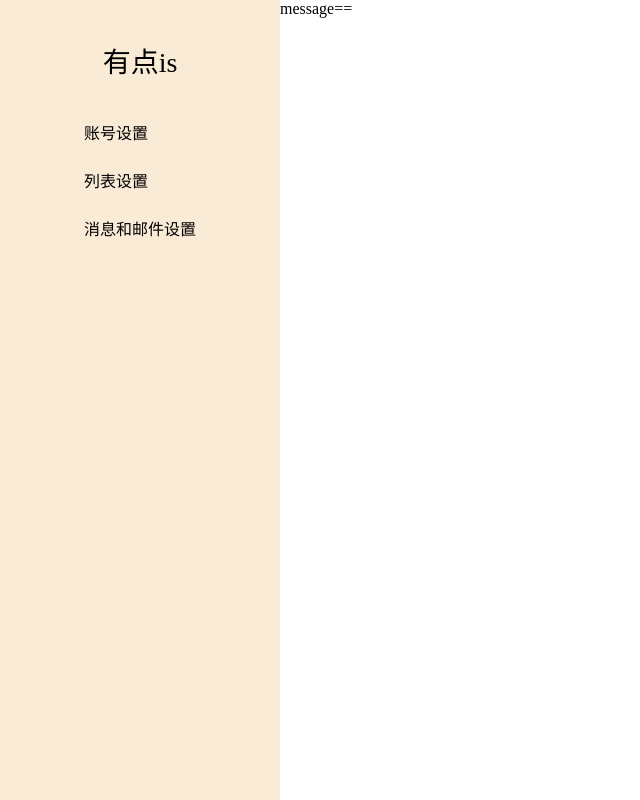
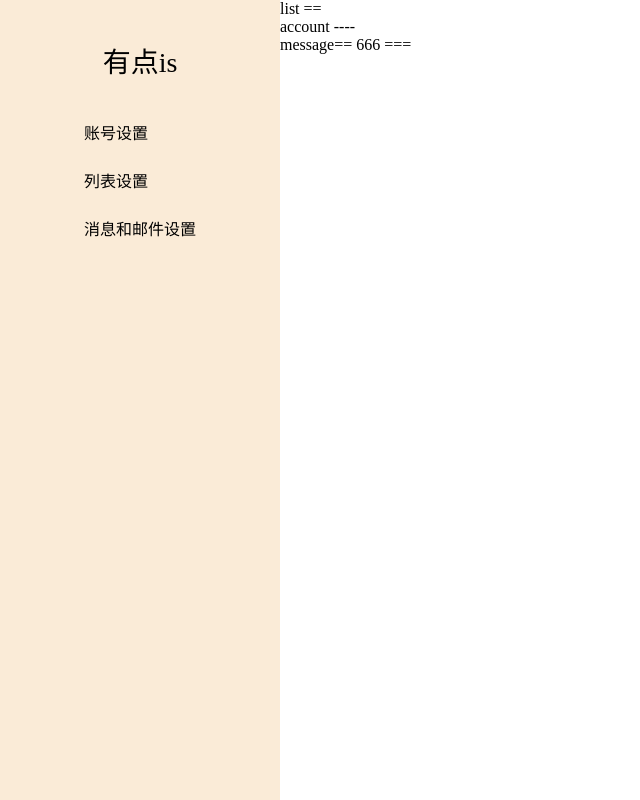
Before and after one commit to wangchunlei0000/my-vue3, a Vue app: page /wangcl/setting/list in a window 1280 px wide. Before the commit this address led to /wangcl/setting/list/message. Shown: the whole page, without its empty margins (0-640 px from the left). Built offline with nearby package versions, Linux system fonts and the light colour scheme.

Commit message:
路由传参 props 的几种方式

```diff
--- a/package.json
+++ b/package.json
@@ -21,7 +21,11 @@
     "@vue/compiler-sfc": "^3.0.0",
     "babel-eslint": "^10.1.0",
     "eslint": "^6.7.2",
-    "eslint-plugin-vue": "^7.0.0"
+    "eslint-plugin-vue": "^7.0.0",
+    "install": "^0.13.0",
+    "npm": "^8.3.0",
+    "ts-loader": "^9.2.6",
+    "typescript": "^4.5.4"
   },
   "eslintConfig": {
     "root": true,
--- a/src/pages/account/index.vue
+++ b/src/pages/account/index.vue
@@ -1,6 +1,6 @@
 <template>
   <div class='wrapper'>
-    account
+    account {{ id }} ---- {{ route.params.id }}
   </div>
 </template>
 
@@ -9,11 +9,15 @@ import { onMounted } from 'vue'
 import { useRoute } from 'vue-router'
 
 export default {
+  props: {
+    id: Number
+  },
   setup() {
     const route = useRoute()
     onMounted(() => {
       console.log('--/list/:id 动态路由参数 会放到route.params 中----', route.params.id)
     })
+    return { route }
   }
 }
 
--- a/src/pages/message/index.vue
+++ b/src/pages/message/index.vue
@@ -1,18 +1,19 @@
 <template>
   <div class='wrapper'>
-    message==
+    message== {{ testProps }} ===
   </div>
 </template>
 
 <script>
 import { onMounted } from 'vue'
-import { useRoute } from 'vue-router'
 
 export default {
+  props: {
+    testProps: null,
+  },
   setup() {
-    const route = useRoute()
     onMounted(() => {
-      console.log('--/list/:id 动态路由参数 会放到route.params 中----', route.params.id)
+      console.log('--/message 动态路由参数 会放到route.params 中----')
     })
   }
 }
--- a/src/router.js
+++ b/src/router.js
@@ -11,7 +11,7 @@ const routes = [
     redirect: '/setting',
   },
   {
-    path: '/setting/:id',
+    path: '/setting',
     component: Setting,
     redirect: { name: 'message' },
     // 嵌套路由
@@ -21,6 +21,7 @@ const routes = [
         name: 'account',
         component: Account,
         alias: ':id',
+        props: true
       },
       {
         path: 'list',
@@ -29,6 +30,11 @@ const routes = [
           default: List,
           test1: Account,
           test2: Message
+        },
+        props: {
+          default: true,
+          test1: true,
+          test2: { testProps: '666' }
         }
       },
       {
```
Also changed, not shown: 2 other files (tests, documents, lock files or other folders).
